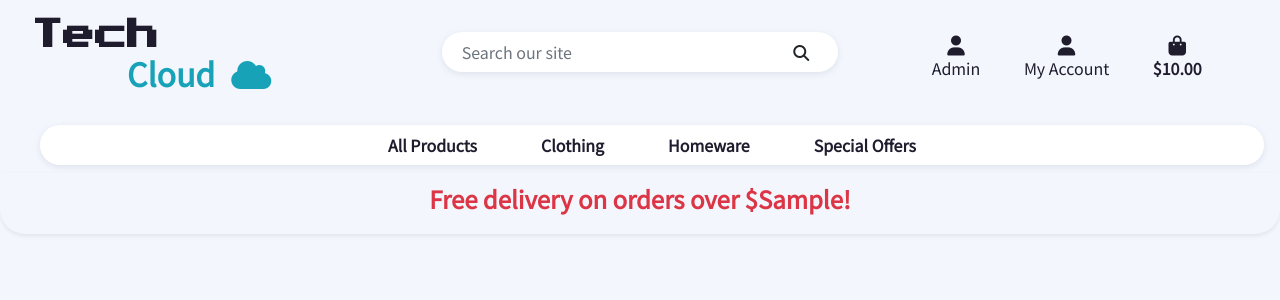
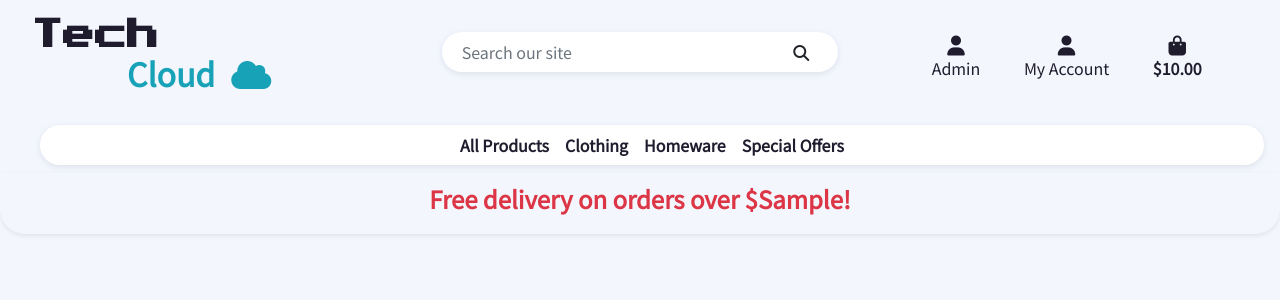
Before and after one commit to Code-Institute-Submissions/django-e-commerce-pc-shop, a Django app: template templates/base.html in a window 1280 px wide. Shown: the top 300 px of the page. Run offline with Django 3.2, Linux system fonts and the light colour scheme; the template is opened without the code that fills it: most values are stand-ins (such as "Sample title", 1, 10 or a date in 2020); parts of the project's set-up code (start-up, migrations or seed data) failed here and were passed over; some libraries are stand-ins or nearby versions.

Commit message:
Remove margin class and add text-center class to aling dropdown items text to middle

```diff
--- a/templates/includes/main-nav.html
+++ b/templates/includes/main-nav.html
@@ -3,7 +3,7 @@
 <div class="collapse navbar-collapse rounded-main" id="main-nav">
     <ul class="navbar-nav w-auto mx-auto">
         <li class="nav-item dropdown">
-            <a class="font-weight-bold nav-link mr-5" href="#" id="all-products-link" data-toggle="dropdown" aria-haspopup="true" aria-expanded="false">
+            <a class="font-weight-bold nav-link text-center" href="#" id="all-products-link" data-toggle="dropdown" aria-haspopup="true" aria-expanded="false">
                 All Products
             </a>
             <div class="dropdown-menu " aria-labelledby="all-products-link">
@@ -15,7 +15,7 @@
         </li>
 
         <li class="nav-item dropdown">
-            <a class="font-weight-bold nav-link mr-5" href="#" id="clothing-link" data-toggle="dropdown" aria-haspopup="true" aria-expanded="false">
+            <a class="font-weight-bold nav-link text-center" href="#" id="clothing-link" data-toggle="dropdown" aria-haspopup="true" aria-expanded="false">
                 Clothing
             </a>
             <div class="dropdown-menu" aria-labelledby="clothing-link">
@@ -27,7 +27,7 @@
         </li>
 
         <li class="nav-item dropdown">
-            <a class="font-weight-bold nav-link mr-5" href="#" id="homeware-link" data-toggle="dropdown" aria-haspopup="true" aria-expanded="false">
+            <a class="font-weight-bold nav-link text-center" href="#" id="homeware-link" data-toggle="dropdown" aria-haspopup="true" aria-expanded="false">
                 Homeware
             </a>
             <div class="dropdown-menu" aria-labelledby="homeware-link">
@@ -38,7 +38,7 @@
         </li>
 
         <li class="nav-item dropdown">
-            <a class="font-weight-bold nav-link" href="#" id="specials-link" data-toggle="dropdown" aria-haspopup="true" aria-expanded="false">
+            <a class="font-weight-bold nav-link text-center" href="#" id="specials-link" data-toggle="dropdown" aria-haspopup="true" aria-expanded="false">
                 Special Offers
             </a>
             <div class="dropdown-menu" aria-labelledby="specials-link">
```
